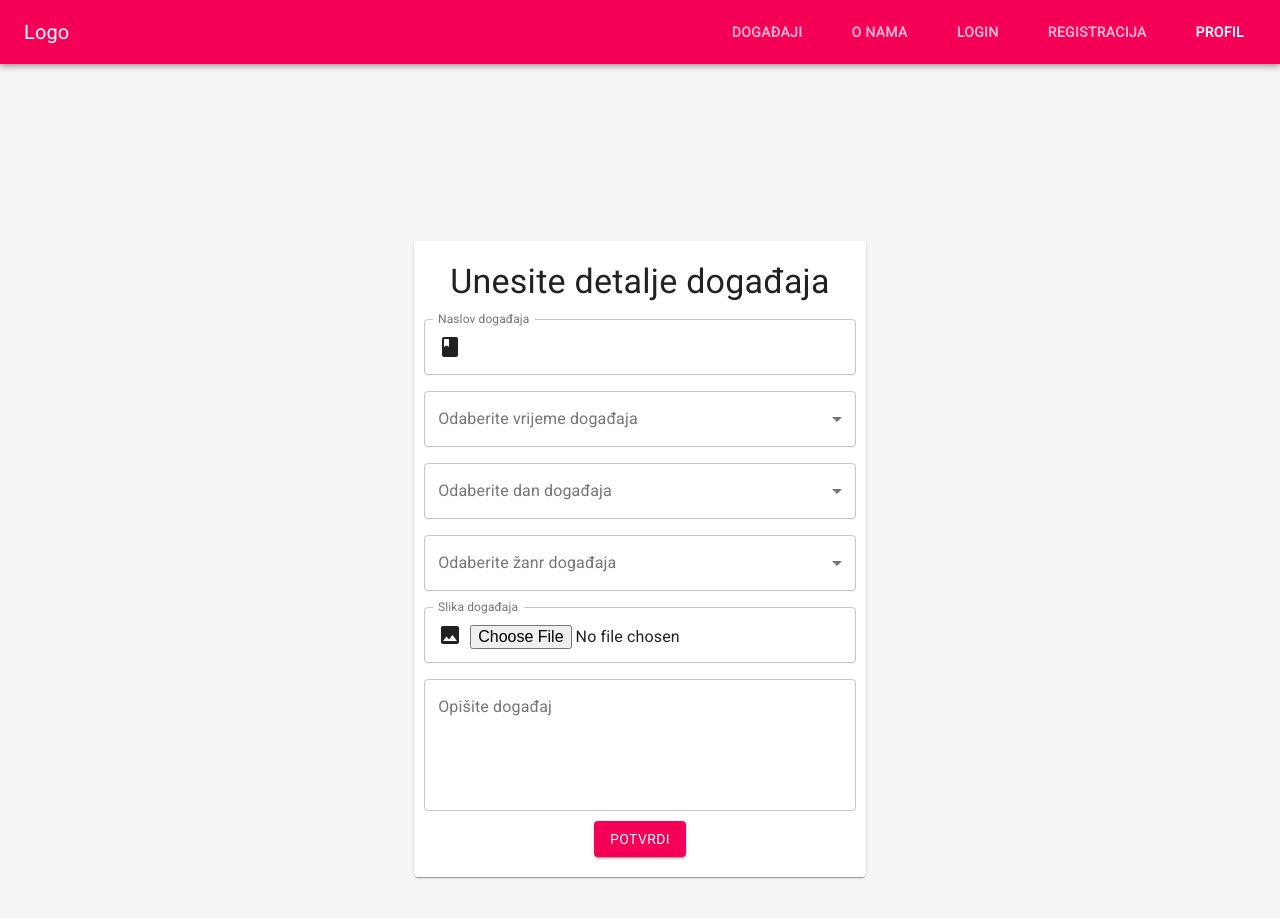
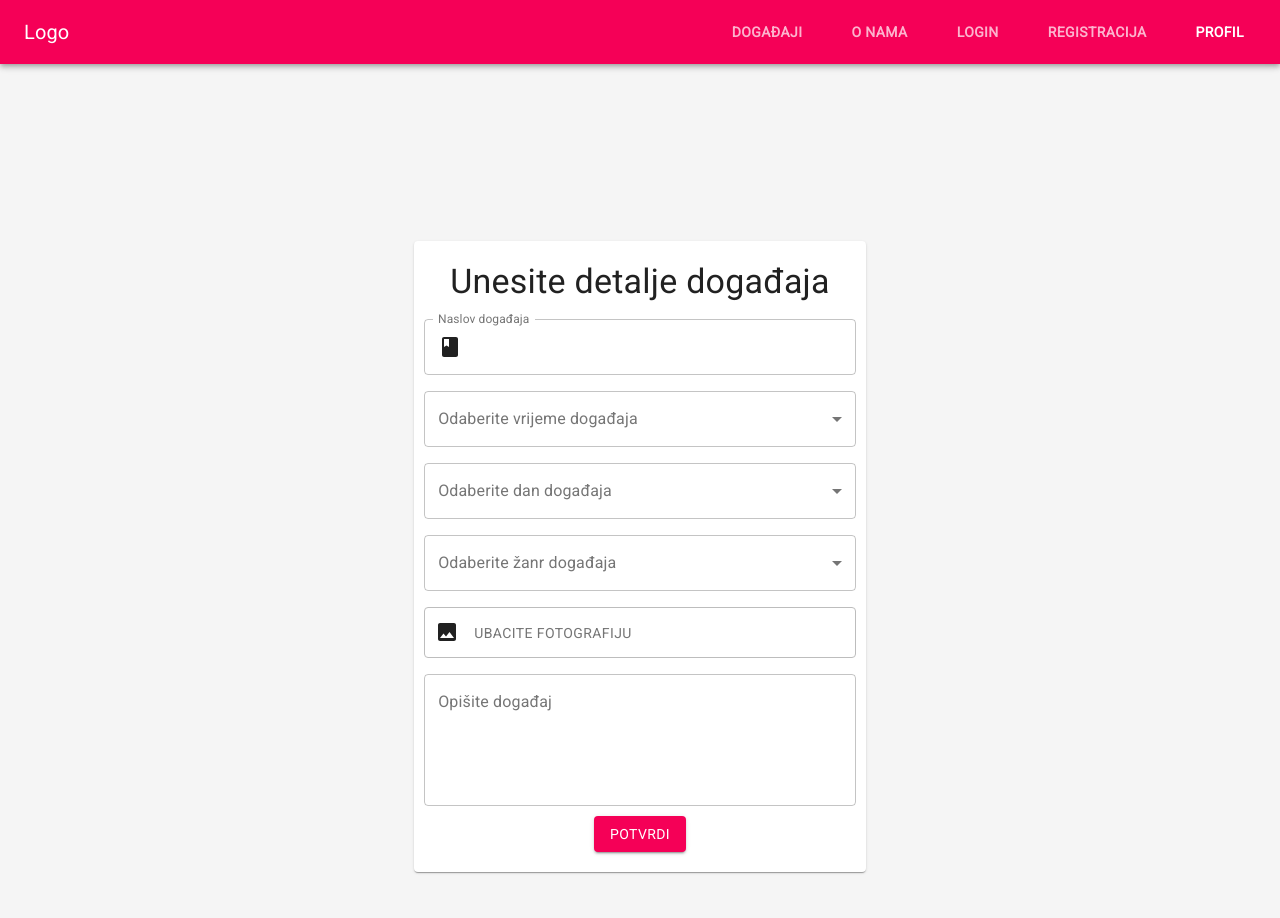
Before and after one commit to mrtanguero/festival-kulture, a React (Create React App) app in the folder frontend/: page /dashboard in a window 1280 px wide. Shown: the top 918 px of the page. Built offline with nearby package versions, Linux system fonts and the light colour scheme.

Commit message:
File upload with Formik and Yup functional, some minor changes on Event grid

```diff
--- a/frontend/src/components/form_controls/avatar/FormAvatar.jsx
+++ b/frontend/src/components/form_controls/avatar/FormAvatar.jsx
@@ -1,11 +1,13 @@
 import { Avatar } from '@material-ui/core';
-import { LockOutlined } from '@material-ui/icons';
+import { AddCircleOutline, LockOutlined } from '@material-ui/icons';
 import React from 'react';
 
 const iconSwitch = (iconName) => {
   switch (iconName.toLowerCase()) {
     case 'lock':
       return <LockOutlined />;
+    case 'circle':
+      return <AddCircleOutline />;
     default:
       return null;
   }
--- a/frontend/src/components/form_controls/file_upload/FileUpload.jsx
+++ b/frontend/src/components/form_controls/file_upload/FileUpload.jsx
@@ -1,30 +1,48 @@
-import React, { useEffect } from 'react';
+import React from 'react';
 import { useField, useFormikContext } from 'formik';
+import { makeStyles } from '@material-ui/core/styles';
 import { Image } from '@material-ui/icons';
-import { TextField, InputAdornment } from '@material-ui/core';
+import { Button, TextField, InputAdornment } from '@material-ui/core';
+
+const useStyles = makeStyles({
+  fileBtnRoot: {
+    display: 'flex',
+    justifyContent: 'space-beetween',
+    border: '1px solid #bdbdbd',
+    borderRadius: '4px',
+    height: '3.2em',
+
+    '& input': {
+      display: 'none',
+    },
+
+    '& span': {
+      border: 'none',
+      color: '#757575',
+    },
+  },
+});
 
 function FileUpload(props) {
-  const { name, label, ...rest } = props;
+  const { name, label, onChange, value, ...rest } = props;
   const [field, meta] = useField(name);
-  const { values, setFieldValue } = useFormikContext();
+  const { setFieldValue } = useFormikContext();
+  const classes = useStyles();
 
   const handleChange = (event) => {
-    setFieldValue(name, event.target.files[0]);
-    console.log(values);
-
-    //   const { files } = event.target;
-    //   setFieldValue(name, files[0]);
+    const value = event.tartet.files[0];
+    const fieldName = name;
+    setFieldValue(fieldName, value);
   };
 
   const fileConfig = {
+    name: name,
+    label,
+    id: name,
+    type: 'file',
+    variant: 'outlined',
     ...field,
     ...rest,
-    name,
-    label,
-    type: 'file',
-    variant: 'outlined',
-    onChange: handleChange,
-    fullWidth: true,
   };
 
   if (meta && meta.touched && meta.error) {
@@ -35,6 +53,8 @@ function FileUpload(props) {
   return (
     <TextField
       {...fileConfig}
+      fullWidth
+      onChange={(e) => handleChange(e)}
       InputProps={{
         startAdornment: (
           <InputAdornment position='start'>
--- a/frontend/src/components/user/UserEvent.jsx
+++ b/frontend/src/components/user/UserEvent.jsx
@@ -2,13 +2,12 @@ import React from 'react';
 import * as yup from 'yup';
 import { Formik, Form, ErrorMessage, Field } from 'formik';
 import { useStyles } from './user_style';
-import { Grid, Paper, InputAdornment, TextField } from '@material-ui/core';
-import { Image } from '@material-ui/icons';
+import { Grid, Paper, Button } from '@material-ui/core';
+import { ErrorSharp, Image } from '@material-ui/icons';
 import Input from '../form_controls/input/Input';
 import Select from '../form_controls/select/Select';
 import Textarea from '../form_controls/textarea/Textarea';
 import FormTitle from '../form_controls/form_title/FormTitle';
-import FileUpload from '../form_controls/file_upload/FileUpload';
 import SubmitBtn from '../form_controls/submit_button/SubmitBtn';
 
 const EVENT_TIME = {
@@ -35,7 +34,6 @@ const INITIAL_VALUES = {
   eventDay: '',
   eventType: '',
   eventImg: '',
-  // file: undefined,
   eventDescription: '',
 };
 
@@ -90,12 +88,6 @@ function UserEvent(props) {
             onSubmit={handleSubmit}
           >
             {(formik) => {
-              // const handleChange = (event) => {
-              //   const valueName = event.target.files[0];
-              //   console.log(event.currentTarget.files);
-              //   formik.setFieldValue('eventImg', valueName);
-              //   formik.setFieldValue('file', event.target.files[0]);
-              // };
               return (
                 <Form>
                   <Grid container spacing={2}>
@@ -133,40 +125,35 @@ function UserEvent(props) {
                     </Grid>
 
                     <Grid item xs={12}>
-                      {/* <Field
-                        as={TextField}
-                        name='eventImg'
-                        id='eventImg'
-                        type='file'
-                        variant='outlined'
-                        onChange={(event) => {
-                          return formik.setFieldValue(
-                            'eventImg',
-                            event.target.files[0]
-                          );
-                        }}
-                        label='Slika'
-                        InputProps={{
-                          startAdornment: (
-                            <InputAdornment position='start'>
-                              <Image />
-                            </InputAdornment>
-                          ),
-                        }}
-                        error={
-                          formik.touched.eventImg &&
-                          Boolean(formik.errors.eventImg)
-                        }
-                        helperText={
-                          formik.touched.eventImg ? formik.errors.eventImg : ''
-                        }
-                      /> */}
-
-                      <FileUpload
-                        name='eventImg'
-                        label='Slika događaja'
-                        // onChange={handleChange}
-                      />
+                      <div className={classes.fileBtnRoot}>
+                        <Image style={{ margin: '.5em 0 0 10px ' }} />
+                        <label htmlFor='eventImg'>
+                          <input
+                            name='eventImg'
+                            id='eventImg'
+                            type='file'
+                            onChange={(e) =>
+                              formik.setFieldValue(
+                                'eventImg',
+                                e.target.files[0]
+                              )
+                            }
+                          />
+                          <Button
+                            color='secondary'
+                            variant='outlined'
+                            component='span'
+                            style={{ marginTop: '8px' }}
+                          >
+                            Ubacite fotografiju
+                          </Button>
+                        </label>
+                      </div>
+                      {formik.errors.eventImg && (
+                        <p style={{ color: '#f44336', paddingTop: '2px' }}>
+                          {formik.errors.eventImg}
+                        </p>
+                      )}
                     </Grid>
                     <Grid item xs={12}>
                       <Textarea
--- a/frontend/src/components/user/user_style.js
+++ b/frontend/src/components/user/user_style.js
@@ -29,4 +29,24 @@ export const useStyles = makeStyles((theme) => ({
   submitBtn: {
     marginTop: '10px',
   },
+
+  fileBtnRoot: {
+    display: 'flex',
+    justifyContent: 'space-beetween',
+    border: '1px solid #bdbdbd',
+    borderRadius: '4px',
+    height: '3.2em',
+
+    '& input': {
+      display: 'none',
+    },
+
+    '& span': {
+      border: 'none',
+      color: '#757575',
+      '&:active': {
+        border: 'none',
+      },
+    },
+  },
 }));
--- a/frontend/src/pages/LoginPage.jsx
+++ b/frontend/src/pages/LoginPage.jsx
@@ -69,7 +69,7 @@ function Login(props) {
           <FormAvatar icon='lock' className={classes.formAvatar} />
 
           <Typography variant='h4' component='h2' className={classes.formTitle}>
-            REGISTRUJ SE
+            PRIJAVI SE
           </Typography>
         </Grid>
 
@@ -97,7 +97,6 @@ function Login(props) {
 
                 <Button
                   type='submit'
-                  color='primary'
                   disabled={!formik.isValid}
                   component='button'
                   variant='contained'
--- a/frontend/src/pages/RegisterPage.jsx
+++ b/frontend/src/pages/RegisterPage.jsx
@@ -68,7 +68,7 @@ function Register() {
     <Grid style={{ height: '80vh' }}>
       <Paper elevation={10} className={classes.paperRoot}>
         <Grid align='center'>
-          <FormAvatar icon='lock' className={classes.formAvatar} />
+          <FormAvatar icon='circle' className={classes.formAvatar} />
 
           <Typography variant='h4' component='h2' className={classes.formTitle}>
             REGISTRUJ SE
@@ -115,7 +115,6 @@ function Register() {
 
                 <Button
                   type='submit'
-                  color='primary'
                   disabled={!formik.isValid}
                   component='button'
                   variant='contained'
--- a/frontend/src/pages/helper_folder/team.js
+++ b/frontend/src/pages/helper_folder/team.js
@@ -36,7 +36,7 @@ export const team = [
   {
     name: 'JanDe',
     intro:
-      'Poslednji član našega tima nekada se zvao Dejan a mijenja ga nakon povratka iz Japana. Njegov odlazak u Japan je podstakla želja za izučavanje drevne borilačke vještine Ija-i koja je bazirana na brzopoteznom izvlačenju katane. Tu upoznaje prelijepu Šimicu Kaite zbog koje počinje da piše Haiku poeziju. Njegovi stihovi postali su poznati širom svijeta zbog iscjeljujućih svojstava koje ostavljaju na dušu osobe dok ih čita. Najpoznatiji odlomak njegove pjesme Prolazim je ...ja idem, a preko puta, tebe gledam...dršteme',
+      'Poslednji član našega tima nekada se zvao Dejan a mijenja ga nakon povratka iz Japana. Njegov odlazak u Japan je podstakla želja za izučavanje drevne borilačke vještine Ija-i koja je bazirana na brzopoteznom izvlačenju katane. Tu upoznaje prelijepu Šimicu Kaite zbog koje počinje da piše Haiku poeziju. Njegovi stihovi postali su poznati širom svijeta zbog iscjeljujućih svojstava koje ostavljaju na dušu osobe dok ih čita. Najpoznatiji odlomak njegove pjesme Prolazim je ...ja idem, a preko puta, tebe gledam...dršteme.',
     image: JanDe,
   },
 ];
--- a/frontend/src/pages/login_register-style.js
+++ b/frontend/src/pages/login_register-style.js
@@ -1,10 +1,11 @@
 import { makeStyles } from '@material-ui/core/styles';
 
 const colors = {
-  formTitleBg: '#3f51b5',
+  formTitleBg: '#f50057',
   formTitleTxt: 'whitesmoke',
-  formAvatarBg: '#3f51b5',
+  formAvatarBg: '#f50057',
   formAvatarTxt: 'whitesmoke',
+  submitBtn: '#f50057',
 };
 
 export const useStyles = makeStyles((theme) => ({
@@ -30,9 +31,16 @@ export const useStyles = makeStyles((theme) => ({
 
   submitBtn: {
     marginTop: '10px',
+    backgroundColor: colors.submitBtn,
+    color: 'whitesmoke',
+    fontWeight: 600,
   },
 
   formRedirect: {
     marginTop: '3%',
+    '& a': {
+      color: colors.submitBtn,
+      fontWeight: 600,
+    },
   },
 }));
```
Also changed, not shown: frontend/src/components/EventsRow.js (+7 -8 lines), frontend/src/components/user/User.jsx (+29 -1 lines).
